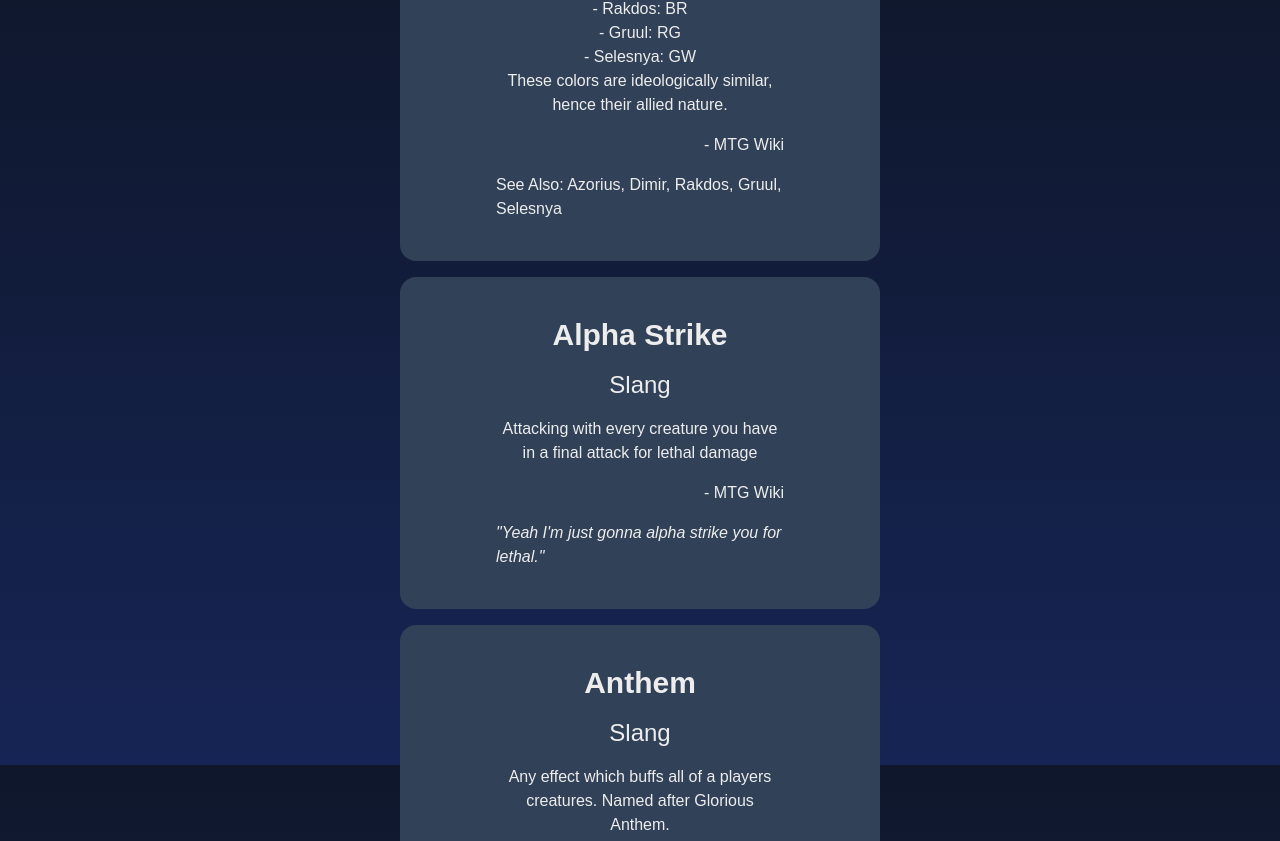
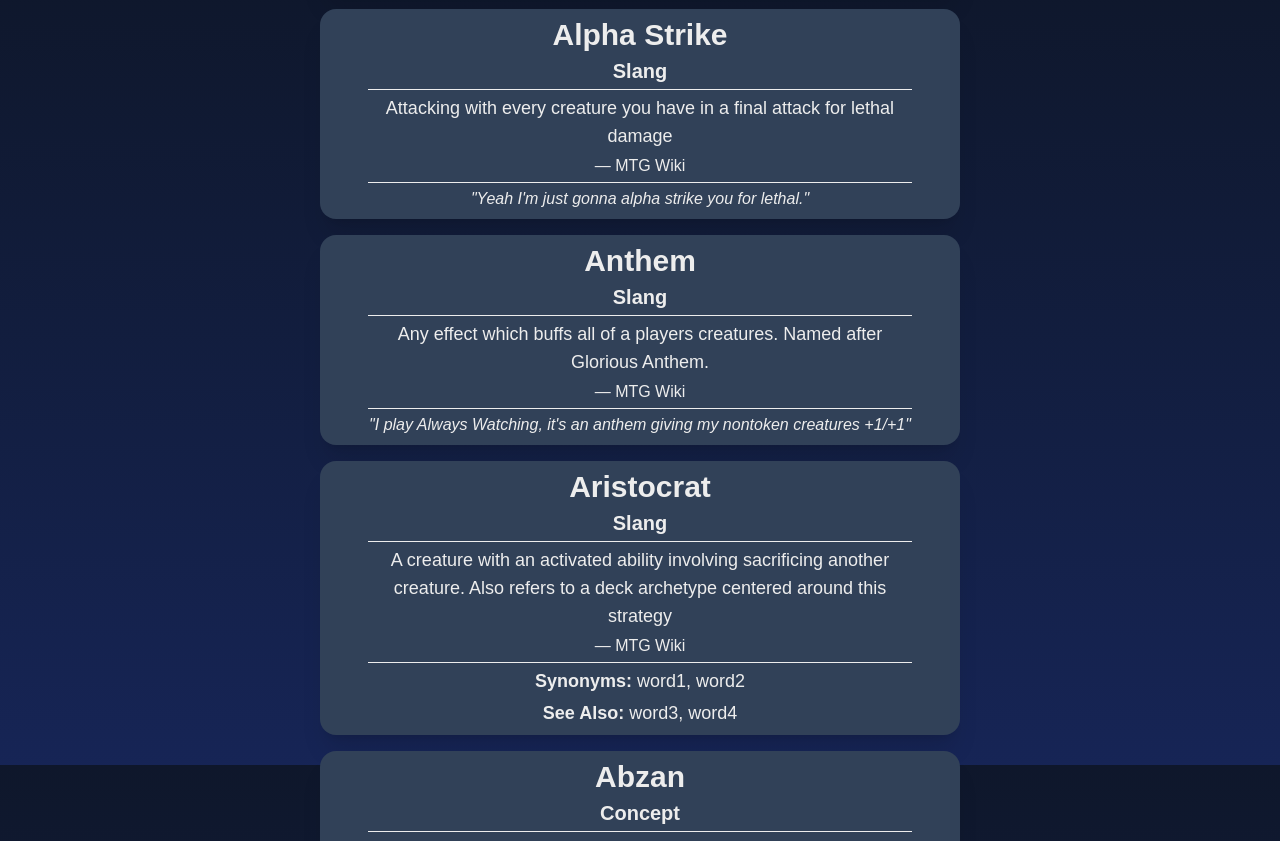
Before and after one commit to Duder963/meaning-the-glossary, a Next.js app: page / in a window 1280 px wide. Shown: the part 835-1676 px from the top of the page. Built offline with nearby package versions, Linux system fonts and the light colour scheme.

Commit message:
Got the delayed slide in animation to work

```diff
--- a/app/page.tsx
+++ b/app/page.tsx
@@ -1,20 +1,17 @@
-import TermCard from "@/components/termcard"
 import {GlossaryTerm} from "@/components/termcard"
+import TermCardList from "@/components/termcard_list"
 import data from "@/public/glossary/terms.json"
 
 export default function Home() {
     const glossary: GlossaryTerm[] = data as GlossaryTerm[]
-    const cards = glossary.map((term) => <TermCard key={term.name} term={term} delay={0.1} />)
     return (
         <div>
-            <h1 className="text-5xl text-center text-orange-400">Meaning: The Gathering</h1>
+            <h1 className="text-5xl text-center text-orange-400 font-bold">Meaning: The Glossary</h1>
             <h3 className="text-xl text-center">An unofficial glossary for Magic: The Gathering</h3>
             <div className="flex flex-col w-1/3 mx-auto">
                 <input className="border-2 border-slate-600 text-center" placeholder="Search terms..." />
             </div>
-            <div className="flex flex-col gap-4">
-                {cards}
-            </div>
+            <TermCardList glossary={glossary} />
         </div>
     )
 }
--- a/components/termcard.tsx
+++ b/components/termcard.tsx
@@ -22,16 +22,19 @@
 export default function TermCard({term, delay}: {term: GlossaryTerm, delay: number}) {
     const {name, type, description, source, quote, synonyms, see_also} = term
     return (
-        <div className="term-card bg-slate-700 rounded-2xl flex flex-col gap-4 mx-100 p-10 px-24"
-            style={{animationDelay: `${delay}s`}}>
-            <h1 className="text-center text-3xl font-bold">{name}</h1>
-            <h3 className="text-2xl text-center">{type}</h3>
-            <p className='whitespace-pre-line text-center'>{description.join("\n")}</p>
-            <p className='text-right'>- {source}</p>
-            {quote && <p><i>"{quote}"</i></p>}
-            {synonyms.length > 0 && <p>Synonyms: {synonyms.join(", ")}</p>}
-            {see_also.length > 0 && <p>See Also: {see_also.join(", ")}</p>}
-
+        <div
+            className="term-card bg-slate-700 rounded-2xl flex flex-col gap-1 px-12 py-2 shadow-xl"
+            style={{animationDelay: `${delay}s`}}
+        >
+            <h3 className="text-center text-3xl font-bold">{name}</h3>
+            <h4 className="text-xl font-bold text-center">{type}</h4>
+            <hr />
+            <p className='whitespace-pre-line text-center text-lg'>{description.join("\n")}</p>
+            <p className='text-center'>— {source}</p>
+            {(synonyms.length>0 || see_also.length > 0 || quote) && <hr/>}
+            {quote && <p className='text-center'><i>"{quote}"</i></p>}
+            {synonyms.length > 0 && <p className='text-center text-lg'><b>Synonyms:</b> {synonyms.join(", ")}</p>}
+            {see_also.length > 0 && <p className='text-center text-lg'><b>See Also:</b> {see_also.join(", ")}</p>}
         </div>
     )
 
--- /dev/null
+++ b/components/termcard_list.tsx
@@ -0,0 +1,14 @@
+import TermCard from "@/components/termcard"
+import { GlossaryTerm } from "./termcard";
+
+export default function TermCardList({glossary}: {glossary: GlossaryTerm[]}) {
+    let delay = 0.0
+    const cards = glossary.map((term) => <TermCard key={term.name} term={term} delay={delay += 0.1} />)
+    console.log(delay)
+
+    return (
+    <div className="m-auto w-5/6 lg:w-3/4 xl:w-1/2 flex flex-col gap-4">
+            {cards}
+    </div>
+    )
+}
--- a/public/glossary/terms.json
+++ b/public/glossary/terms.json
@@ -6,7 +6,7 @@
         "source": "MTG Wiki",
         "quote": "I love playing Aggro. I bought the monsters I'm gonna swing with em",
         "synonyms": [],
-        "see_also": []
+        "see_also": ["Combo","Control"]
     },
     {
         "name": "Allied Colors",
@@ -87,7 +87,7 @@
             "Mountain (R)",
             "Forest (G)",
             "Wastes (C)",
-                        "Basic lands are one of the few cards which bypass deckbuilding restrictions, such as the 4-of-a-kind in 60-card formats, and the singleton rule in Commander"],
+            "Basic lands are one of the few cards which bypass deckbuilding restrictions, such as the 4-of-a-kind rule in 60-card formats, and the singleton rule in Commander"],
         "source": "MTG Wiki",
         "quote": "",
         "synonyms": [],
@@ -157,7 +157,7 @@
     {
         "name": "Burn",
         "type": "Slang",
-        "description": ["Slang for a source of direct damage, damage dealt outside of combat"],
+        "description": ["A source of direct damage, that being damage dealt outside of combat"],
         "source": "MTG Wiki",
         "quote": "I'll use Lightning Bolt to burn you for 3 damage",
         "synonyms": [],
@@ -481,6 +481,51 @@
         "see_also": []
     },
     {
+        "name": "Golgari",
+        "type": "Concept",
+        "description": ["The enemy color pair of BG, named after the Ravnican Guild"],
+        "source": "MTG Wiki",
+        "quote": "",
+        "synonyms": [],
+        "see_also": []
+    },
+    {
+        "name": "Grip",
+        "type": "Slang",
+        "description": ["A hand of cards. A player with seven cards in hand is said to have a 'full grip'."],
+        "source": "MTG Wiki",
+        "quote": "I've been getting into CEDH lately and wow it's crazy just how insane some of these decks are.",
+        "synonyms": [],
+        "see_also": []
+    },
+    {
+        "name": "Grixis",
+        "type": "Concept",
+        "description": ["The shard combination of URB, named after the shard of Alara"],
+        "source": "MTG Wiki",
+        "quote": "",
+        "synonyms": [],
+        "see_also": []
+    },
+    {
+        "name": "Group Hug",
+        "type": "Slang",
+        "description": ["A strategy in multiplayer games centered around benefiting a player's opponents via providing resources to all players, ideally while either benefiting the most from these boons, or punishing those who abuse this generosity."],
+        "source": "MTG Wiki",
+        "quote": "",
+        "synonyms": [],
+        "see_also": []
+    },
+    {
+        "name": "Gruul",
+        "type": "Concept",
+        "description": ["The allied color pair of RG, named after the Ravnican Guild"],
+        "source": "MTG Wiki",
+        "quote": "",
+        "synonyms": [],
+        "see_also": []
+    },
+    {
         "name": "Kicker",
         "type": "Keyword",
         "description": ["An additional cost to a spell that may be paid as it is cast, providing some additional effect. Supposedly one of the two types of keywords in Magic"],
```
Lines whose indentation alone changed are shown as unchanged.
